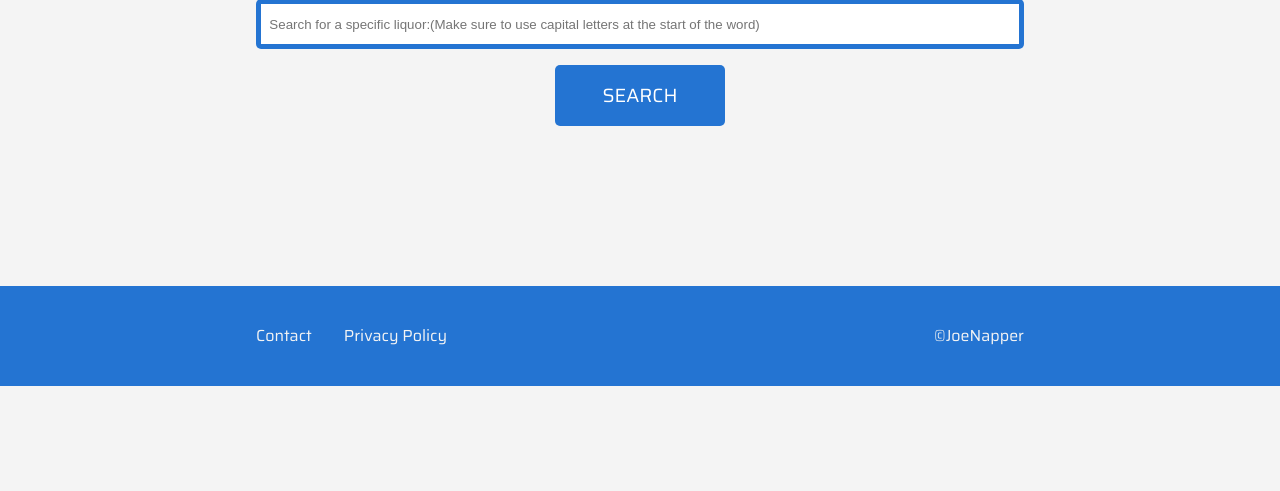
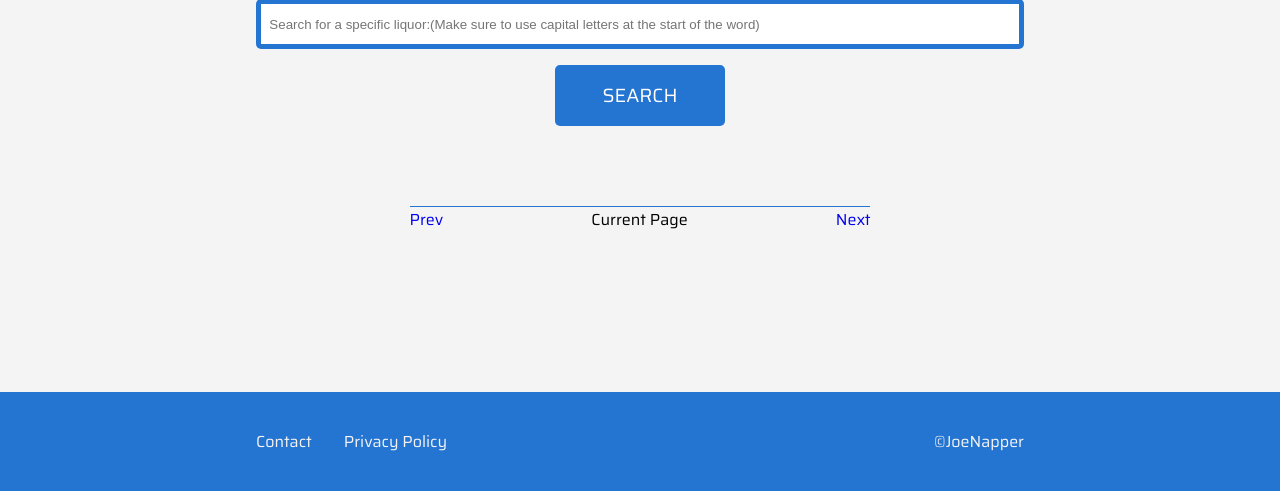
Before and after one commit to joenapper/drinking-hub, a Flask app: template templates/drinks.html in a window 1280 px wide. Shown: the part 145-636 px from the top of the page. Run offline with Flask 2, Linux system fonts and the light colour scheme; the template is opened without the code that fills it, so the values that code supplies are empty; some libraries are stand-ins or nearby versions.

Commit message:
Added pagination buttons

```diff
--- a/static/css/style.css
+++ b/static/css/style.css
@@ -296,6 +296,31 @@ footer {
     color: #fff;
     font-family: saira, sans-serif;
     cursor: pointer;
+}
+
+/* Pagination ---------------------------------- */
+
+.hr {
+
+    height: 1px;
+    background-color: #2474D2
+}
+
+.pagination {
+    display: flex;
+    text-align: center;
+    justify-content: space-between
+}
+
+.pagination ul {
+    list-style: none;
+    display: flex;
+    padding: 0;
+    margin: 0
+}
+
+.pagination ul li {
+    margin: 0 1em
 }
 
 /* Liquors ---------------------------------- */
--- a/templates/drinks.html
+++ b/templates/drinks.html
@@ -12,6 +12,23 @@
             </div>
         </form>
     </section>
+
+<section class="container">
+    <div class="container">
+    <div class="hr"></div>
+    <div class="pagination">
+        <!-- Previous -->
+        <a href="{{ url_for('get_drinks', current_page=current_page-1) }}">Prev</a>
+        <!-- Page Numbers -->
+        <ul>
+            <li><a>Current Page</a></li>
+        </ul>
+        <!-- Next -->
+        <a href="{{ url_for('get_drinks', current_page=current_page+1) }}">Next</a>
+    </div>
+
+    </div>
+</section>
 
     <main class="container">
         <div class="row">
```
